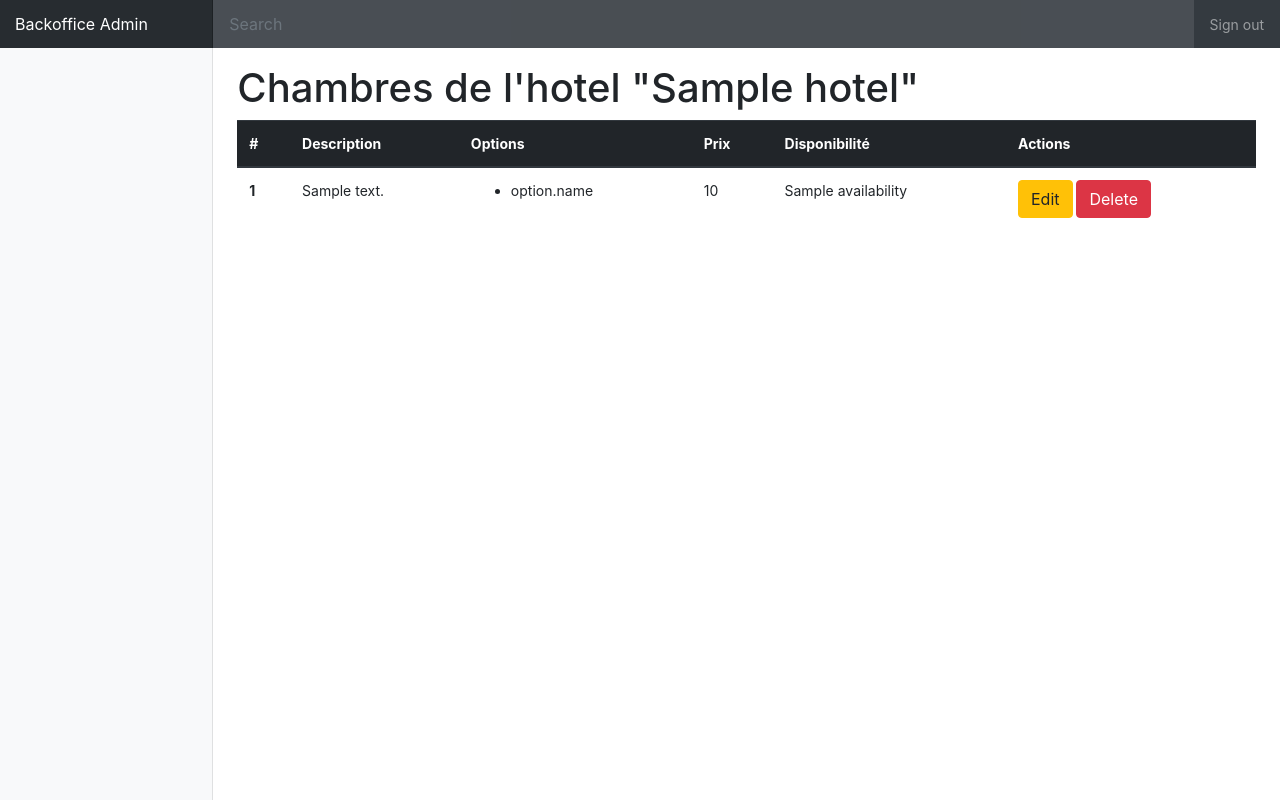
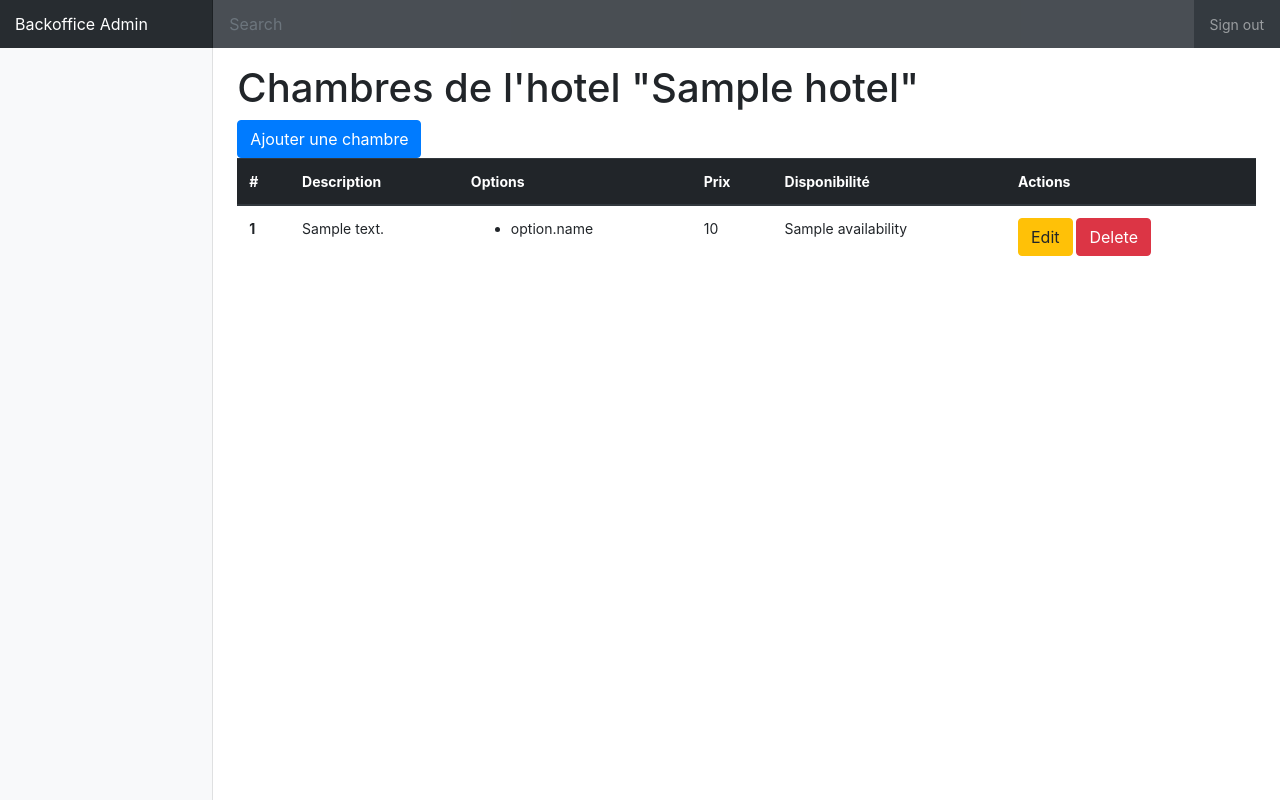
Before and after one commit to Mathieu-S/Projet-Annuel, a Symfony app: template resources/templates/backoffice/hotelier/chambres/chambres-hotel.html.twig in a window 1280 px wide. Run offline with Twig, Linux system fonts and the light colour scheme; the template is opened without the code that fills it: most values are stand-ins (such as "Sample title", 1, 10 or a date in 2020); style sheets or scripts are compiled from the project's sources; some libraries are stand-ins or nearby versions.

Commit message:
Ajout boutton ajouter une chambre

```diff
--- a/resources/templates/backoffice/hotelier/chambres/chambres-hotel.html.twig
+++ b/resources/templates/backoffice/hotelier/chambres/chambres-hotel.html.twig
@@ -3,6 +3,7 @@
 {% block body %}
     <section class="col-md-9 ml-sm-auto col-lg-10 pt-3 px-4">
         <h1>Chambres de l'hotel "{{ hotel.name }}"</h1>
+        <a href="" class="btn btn-primary">Ajouter une chambre</a>
         <table class="table">
             <thead class="thead-dark">
                 <tr>
```
